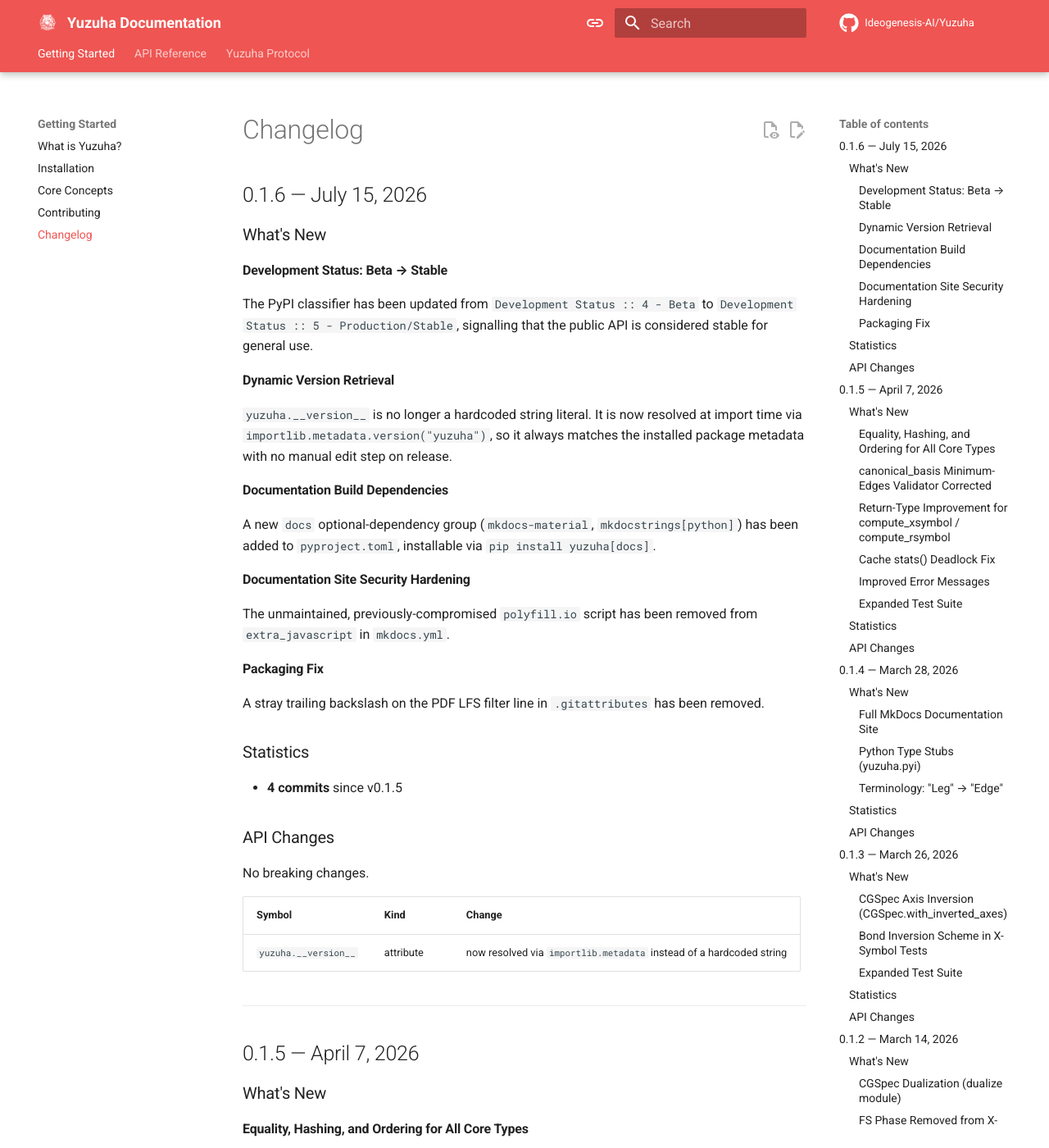
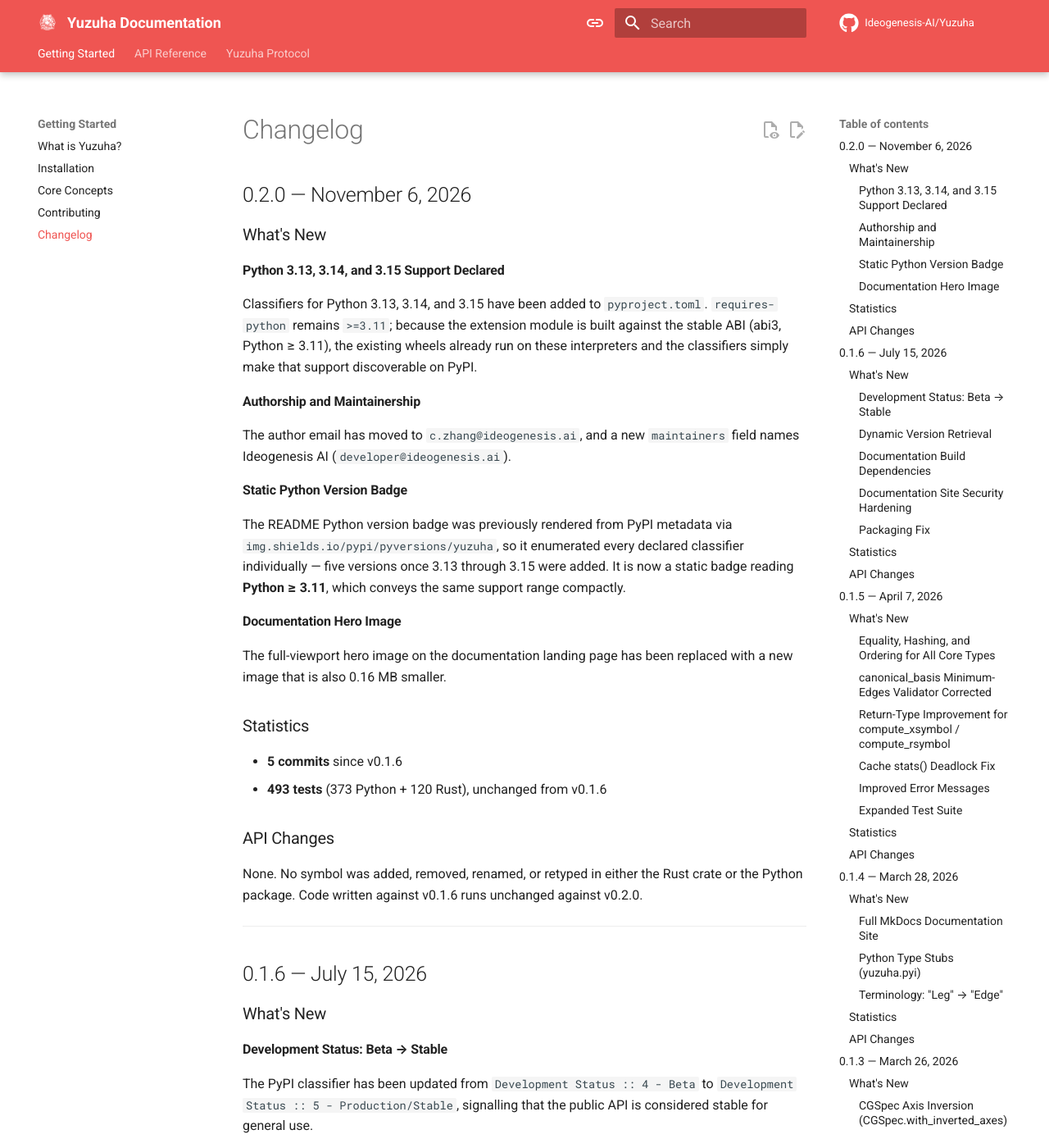
Before and after one commit to Ideogenesis-AI/Yuzuha, an MkDocs documentation site: the page built from docs/getting-started/changelog.md, in a window 1280 px wide and 1400 px high. Shown: the whole window at 82% size. Built offline with MkDocs 1.6.1 and Material for MkDocs 9.7.7, drawn with Linux system fonts in a browser that asks for light colours; comment, search, counter and statistics services are not loaded.

Commit message:
Update changelog for version 0.2.0, a release carrying only packaging and metadata changes
Documented the declaration of Python 3.13 through 3.15 support, the move of authorship and maintainership to Ideogenesis AI, the replacement of the dynamic Python version badge with a static minimum, and the refreshed documentation hero image. Noted explicitly that the public API and the test suite are unchanged from v0.1.6, so code written against the previous release runs untouched.

```diff
--- a/docs/getting-started/changelog.md
+++ b/docs/getting-started/changelog.md
@@ -1,4 +1,44 @@
 # Changelog
+
+## 0.2.0 — November 6, 2026
+
+### What's New
+
+#### Python 3.13, 3.14, and 3.15 Support Declared
+
+Classifiers for Python 3.13, 3.14, and 3.15 have been added to `pyproject.toml`.
+`requires-python` remains `>=3.11`; because the extension module is built against
+the stable ABI (abi3, Python ≥ 3.11), the existing wheels already run on these
+interpreters and the classifiers simply make that support discoverable on PyPI.
+
+#### Authorship and Maintainership
+
+The author email has moved to `c.zhang@ideogenesis.ai`, and a new `maintainers`
+field names Ideogenesis AI (`developer@ideogenesis.ai`).
+
+#### Static Python Version Badge
+
+The README Python version badge was previously rendered from PyPI metadata via
+`img.shields.io/pypi/pyversions/yuzuha`, so it enumerated every declared classifier
+individually — five versions once 3.13 through 3.15 were added. It is now a static
+badge reading **Python ≥ 3.11**, which conveys the same support range compactly.
+
+#### Documentation Hero Image
+
+The full-viewport hero image on the documentation landing page has been replaced
+with a new image that is also 0.16 MB smaller.
+
+### Statistics
+
+- **5 commits** since v0.1.6
+- **493 tests** (373 Python + 120 Rust), unchanged from v0.1.6
+
+### API Changes
+
+None. No symbol was added, removed, renamed, or retyped in either the Rust crate
+or the Python package. Code written against v0.1.6 runs unchanged against v0.2.0.
+
+---
 
 ## 0.1.6 — July 15, 2026
 
```
